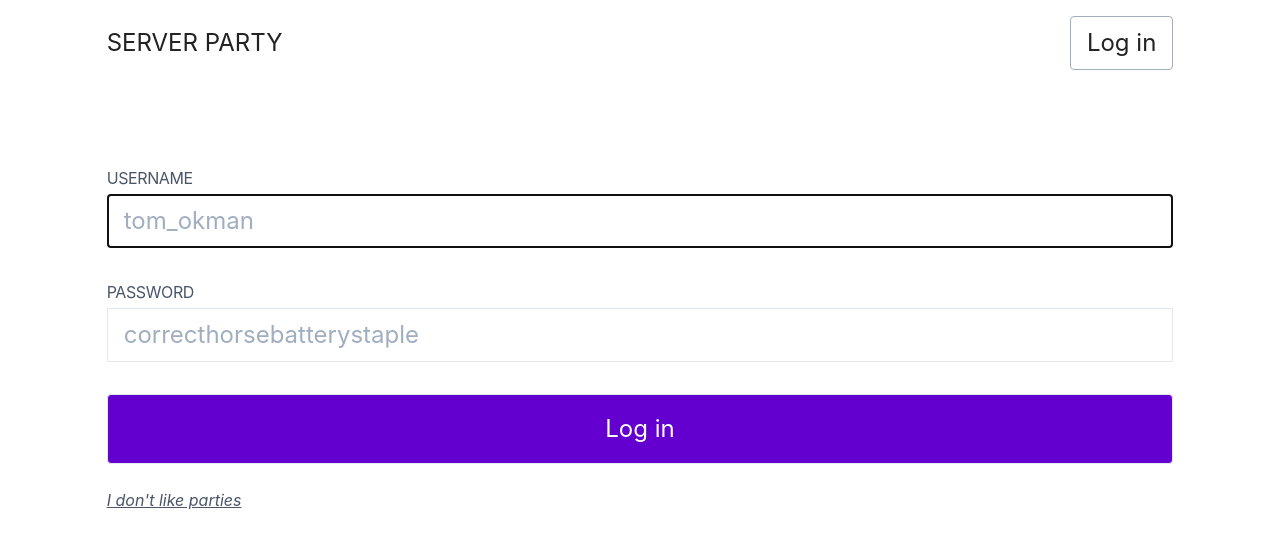
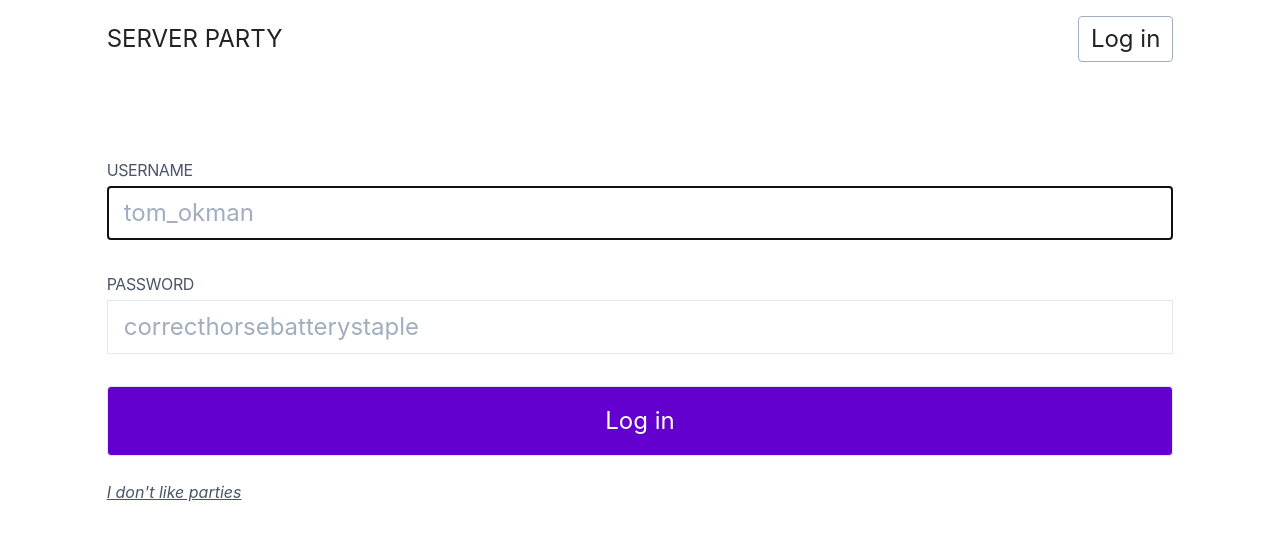
Before and after one commit to kiprasmel/server-party, a React (Create React App) app: page /login in a window 1280 px wide. Shown: the top 548 px of the page. Built offline with nearby package versions, Linux system fonts and the light colour scheme.

Commit message:
misc: gitignore, minor adjustments etc.
Signed-off-by: Kipras Melnikovas <kipras@kipras.org>

```diff
--- a/src/pages/party/SectionHeader.tsx
+++ b/src/pages/party/SectionHeader.tsx
@@ -34,7 +34,10 @@ interface ButtonProps
 export const SectionHeaderButton: FC<ButtonProps> = ({ extraClassName = "", children, ...props }) => (
 	<button
 		type="button"
-		className={[`px-${buttonPaddingXValue} py-2 mb-1 -mt-3 text-party-purple`, extraClassName].join(" ")}
+		className={[
+			`px-${buttonPaddingXValue} py-2 mb-1 -mt-3 text-party-purple hover:underline focus:underline`,
+			extraClassName,
+		].join(" ")}
 		{...props}
 	>
 		{children}
--- a/src/shared-components/Navbar.tsx
+++ b/src/shared-components/Navbar.tsx
@@ -10,7 +10,7 @@ export const Navbar: FC = (props) => (
 				</h1>
 			</li>
 			<li className="ml-auto border border-gray-500 rounded">
-				<Link to="/login" className="inline-block px-4 py-2">
+				<Link to="/login" className="inline-block px-3 py-1">
 					Log in
 				</Link>
 			</li>
--- /dev/null
+++ b/src/utils/clamp.ts
@@ -0,0 +1,3 @@
+export function clamp(value: number, min: number, max: number): number {
+	return Math.min(max, Math.max(value, min));
+}
--- a/src/utils/fetchServers.ts
+++ b/src/utils/fetchServers.ts
@@ -1,14 +1,13 @@
 import axios, { AxiosRequestConfig } from "axios";
-import { PartyServer } from "../models/PartyServer";
-import { getAuthToken } from "./auth";
+import { PartyServer, createServer } from "../models/PartyServer";
 
 export async function fetchServers(
-	bearerToken: string = getAuthToken() || "",
+	bearerToken: string,
 	headers: AxiosRequestConfig["headers"] = {
 		Authorization: bearerToken,
 	}
 ): Promise<PartyServer[]> {
 	const res: { data: PartyServer[] } = await axios.get("https://playground.tesonet.lt/v1/servers", { headers });
 
-	return res.data;
+	return res.data.map(createServer);
 }
--- a/tailwind.config.js
+++ b/tailwind.config.js
@@ -5,6 +5,8 @@ module.exports = {
 			colors: {
 				/** ( ͡° ͜ʖ ͡°) */
 				"party-green": "#39e28d",
+				"party-green-light": "#a6f2cc",
+				"party-green-dark": "#0c502e",
 				"party-purple": "#6400cf",
 				"party-black": "#222222",
 			},
```
Also changed, not shown: 1 other file (tests, documents, lock files or other folders).
